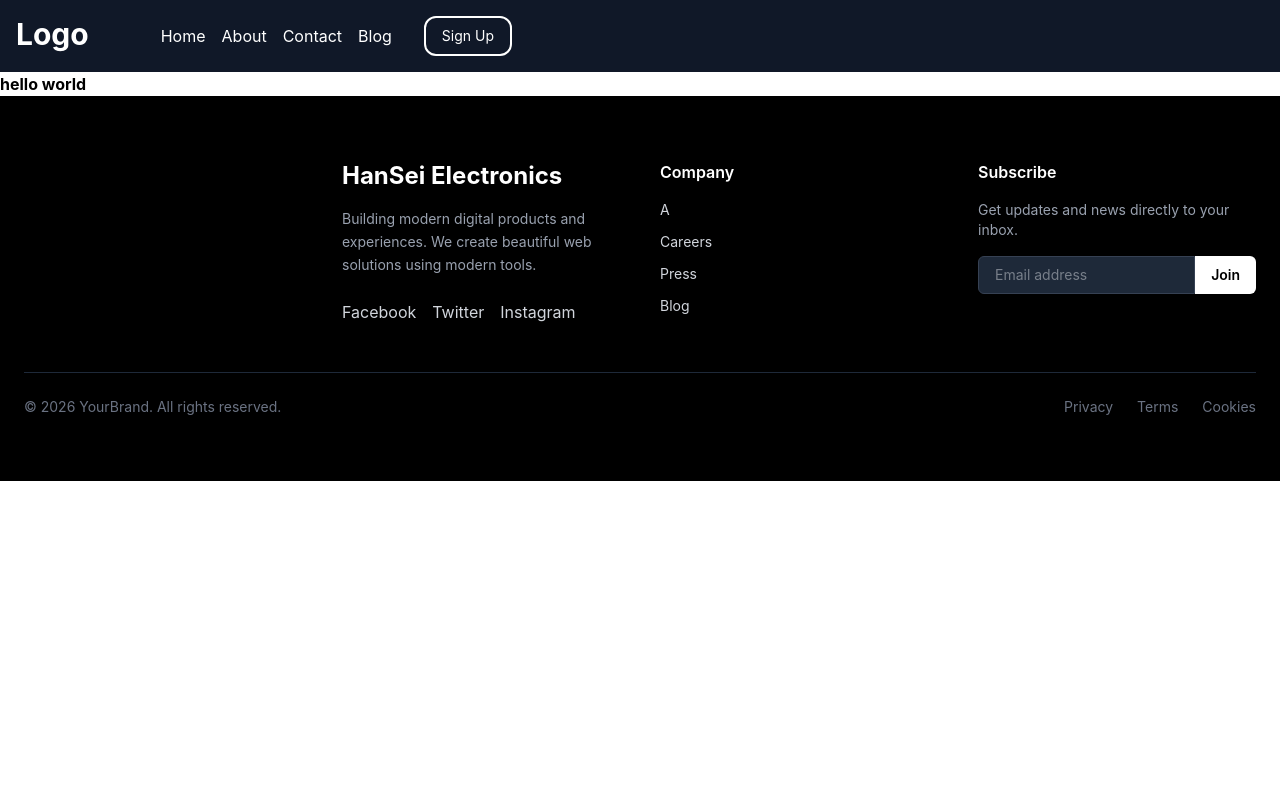
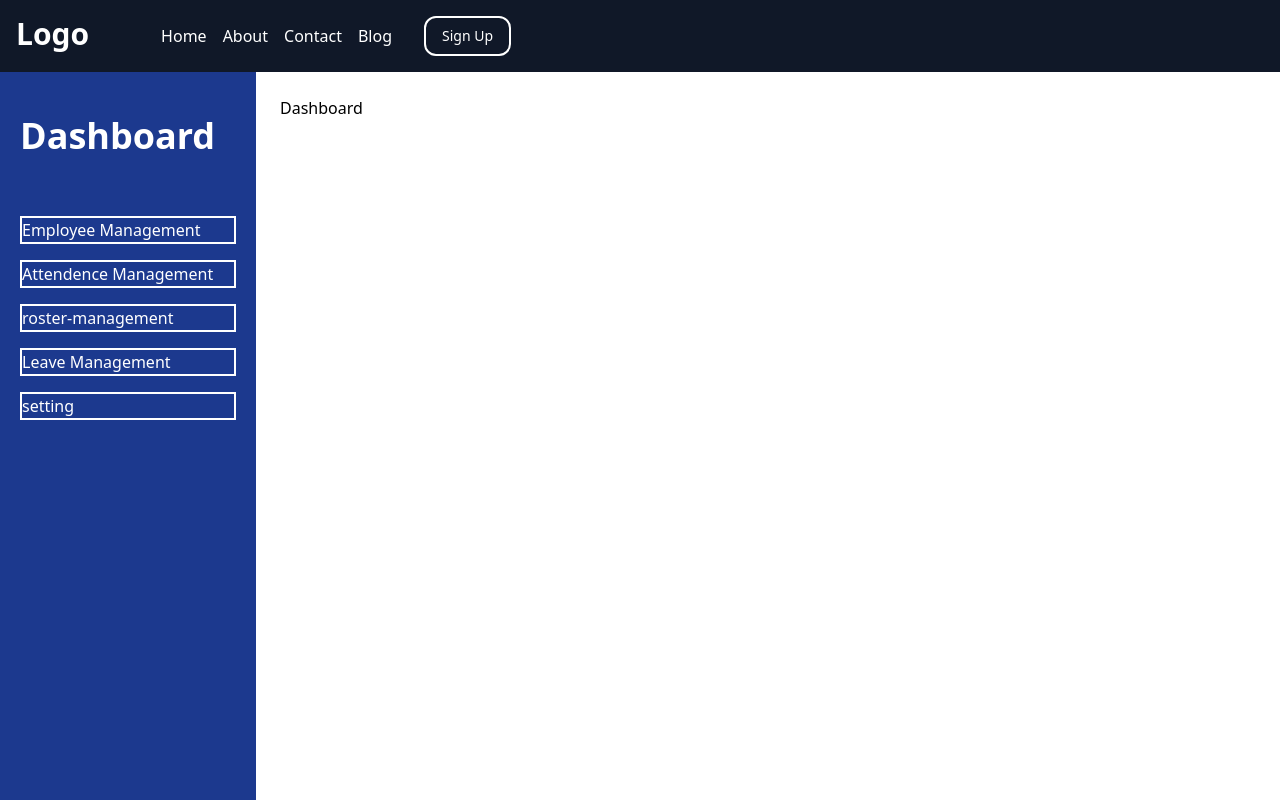
Before and after one commit to DaraCOOKED/HanSei-Electronics-fronted, a Nuxt app: page / in a window 1280 px wide. Shown: the top 800 px of the page. Built offline with nearby package versions, Linux system fonts and the light colour scheme.

Commit message:
feat/sidebar

```diff
--- a/app/components/AppHeader.vue
+++ b/app/components/AppHeader.vue
@@ -13,7 +13,7 @@
       </nav>
       <div class="ml-auto p-4">
         <button class="border-2 hover:bg-gray-600 text-white rounded-xl py-2 px-4">
-            <div class="text-sm" value="submit" >
+          <div class="text-sm" value="submit">
             <nuxt-link to="/sign">Sign Up</nuxt-link>
           </div>
         </button>
--- /dev/null
+++ b/app/components/Appsidebar.vue
@@ -0,0 +1,27 @@
+<template>
+    <div class="w-64 bg-blue-900 text-white h-screen p-5">
+        <h1 class="text-4xl font-bold mt-6">Dashboard</h1>
+
+        <ul class="space-y-4 mt-15">
+            <li class="hover:text-gray-500 cursor-pointer border-2 nowrap  ">
+                <NuxtLink to="/employee-management">Employee Management</NuxtLink>
+            </li>
+
+            <li class="hover:text-gray-500 cursor-pointer border-2 ">
+                <NuxtLink to="/attendence-management">Attendence Management</NuxtLink>
+            </li>
+
+            <li class="hover:text-gray-500 cursor-pointer border-2 ">
+                <NuxtLink to="/roster-management">roster-management</NuxtLink>
+            </li>
+
+            <li class="hover:text-gray-500 cursor-pointer border-2 ">
+                <NuxtLink to="/leave-management">Leave Management</NuxtLink>
+            </li>
+
+            <li class="hover:text-gray-500 cursor-pointer border-2 ">
+                <NuxtLink to="/setting">setting</NuxtLink>
+            </li>
+        </ul>
+    </div>
+</template>
--- a/app/pages/index.vue
+++ b/app/pages/index.vue
@@ -1,5 +1,15 @@
+<script setup>
+import Appsidebar from '~/components/Appsidebar.vue'
+</script>
+
 <template>
-    <div class="font-bold">
-        hello world
+    <div class="flex">
+
+        <Appsidebar />
+
+        <div class="p-6">
+            <h1>Dashboard</h1>
+        </div>
+
     </div>
 </template>
--- a/nuxt.config.ts
+++ b/nuxt.config.ts
@@ -1,14 +1,13 @@
-import tailwindcss from "@tailwindcss/vite";
-
-export default defineNuxtConfig({
-  compatibilityDate: "2025-07-15",
-  devtools: { enabled: true },
-
-  css: ['~/assets/css/main.css'],
-
-  vite: {
-    plugins: [
-      tailwindcss() ,
-    ],
-  },
+// nuxt.config.js or nuxt.config.ts
+export default defineNuxtConfig({ // or module.exports in Nuxt 2
+  app: {
+    head: {
+      script: [
+        // Example: Adding a CDN script for jQuery
+        {
+          src: 'https://cdn.jsdelivr.net/npm/@tailwindcss/browser@4',
+        }
+      ],
+    }
+  }
 })
```
Lines whose indentation alone changed are shown as unchanged.
